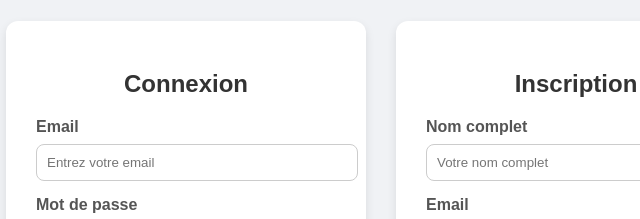
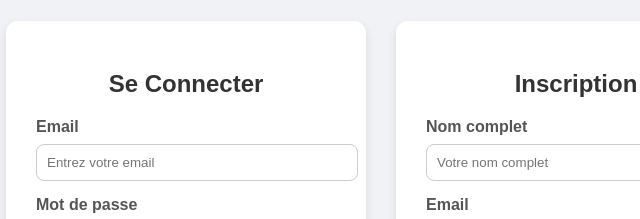
Before and after one commit to Bousso-2/site-vitrine, a plain HTML site: page index.html in a window 1280 px wide. Shown: the part 128-347 px from the top of the page, 259-899 px from the left. Drawn offline with Linux system fonts and the light colour scheme.

Commit message:
Modification du fichier html

```diff
--- a/index.html
+++ b/index.html
@@ -11,7 +11,7 @@
 
     <!-- Formulaire de Connexion -->
     <div class="form-box">
-      <h2>Connexion</h2>
+      <h2>Se Connecter</h2>
       <form>
         <label for="login-email">Email</label>
         <input type="email" id="login-email" placeholder="Entrez votre email" required>
```
